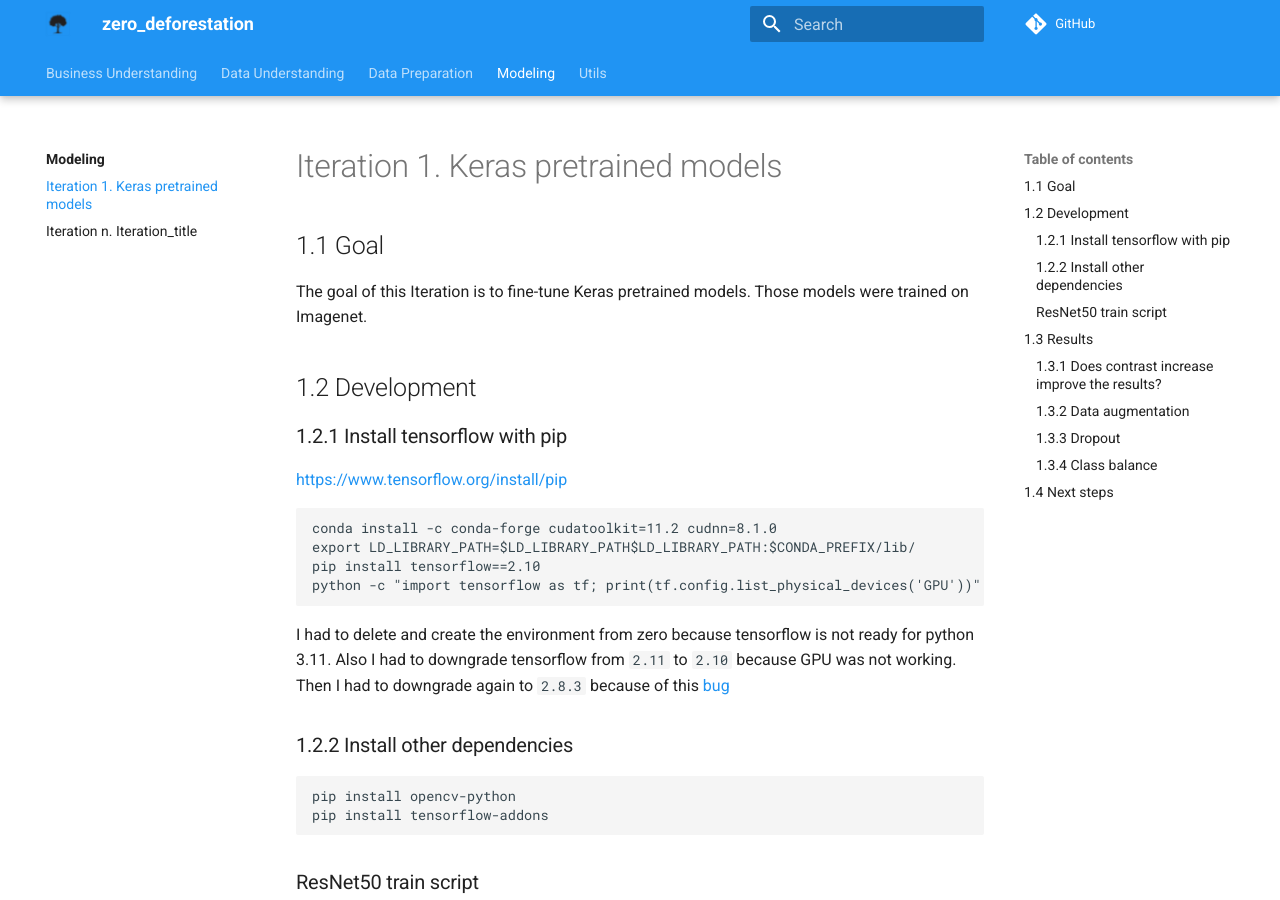
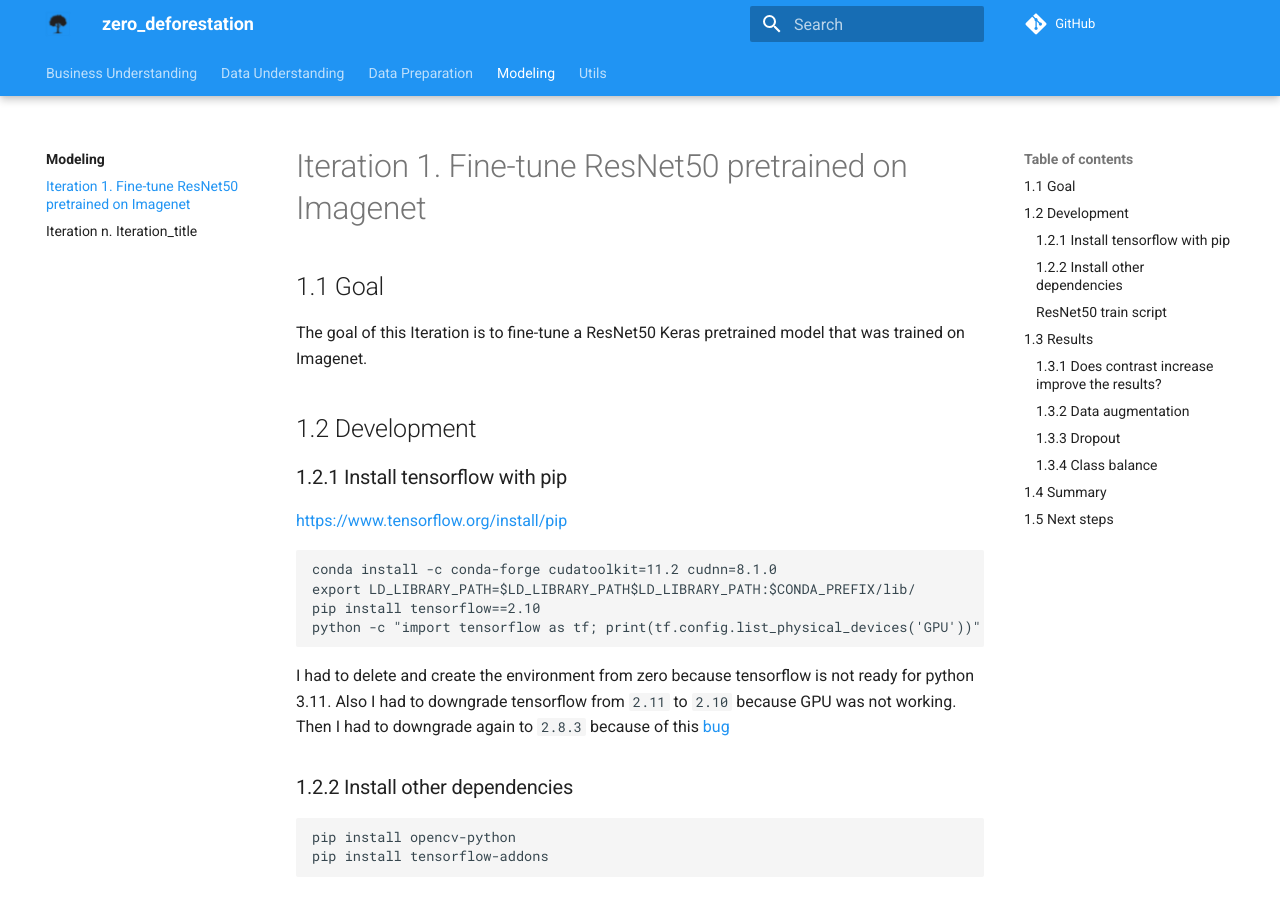
Before and after one commit to ironbar/schneider_zero_deforestation, an MkDocs documentation site: the page built from docs/modeling/01_Iteration_1.md, in a window 1280 px wide and 900 px high. Built offline with MkDocs 1.6.1 and Material for MkDocs 9.7.7, drawn with Linux system fonts in a browser that asks for light colours; comment, search, counter and statistics services are not loaded; some of the changed text lies outside the part shown.

Commit message:
end of iteration 1

```diff
--- a/docs/modeling/01_Iteration_1.md
+++ b/docs/modeling/01_Iteration_1.md
@@ -1,4 +1,4 @@
-# Iteration 1. Keras pretrained models
+# Iteration 1. Fine-tune ResNet50 pretrained on Imagenet
 
 <!---
 The work is done using short iterations. Each iteration needs to have a very
@@ -7,7 +7,7 @@ clear goal. This allows to gain greater knowledge of the problem on each iterati
 
 ## 1.1 Goal
 
-The goal of this Iteration is to fine-tune Keras pretrained models. Those models were trained on Imagenet.
+The goal of this Iteration is to fine-tune a ResNet50 Keras pretrained model that was trained on Imagenet.
 
 ## 1.2 Development
 
@@ -109,4 +109,10 @@ be training on the unbalanced dataset.
 
 Also there was no big difference with previous experiments that were not using f1 macro average.
 
-## 1.4 Next steps
+## 1.4 Summary
+
+We have tuned the training configuration for fine-tuning ResNet50 model in the challenge's data.
+
+## 1.5 Next steps
+
+Extend the fine-tuning to other architectures.
```
Also changed, not shown: other parts of docs/modeling/01_Iteration_1.md (+8 -8 lines).
